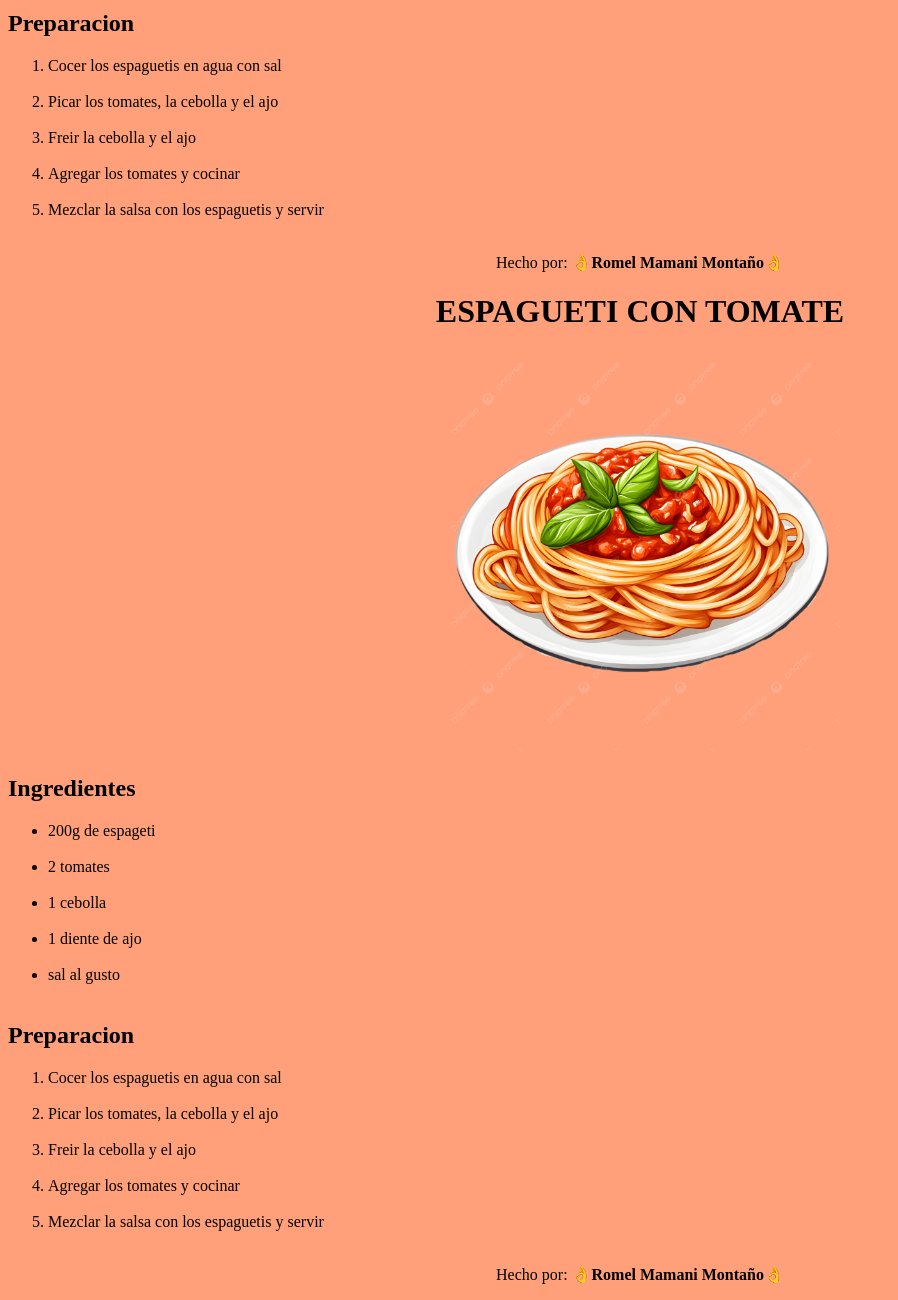
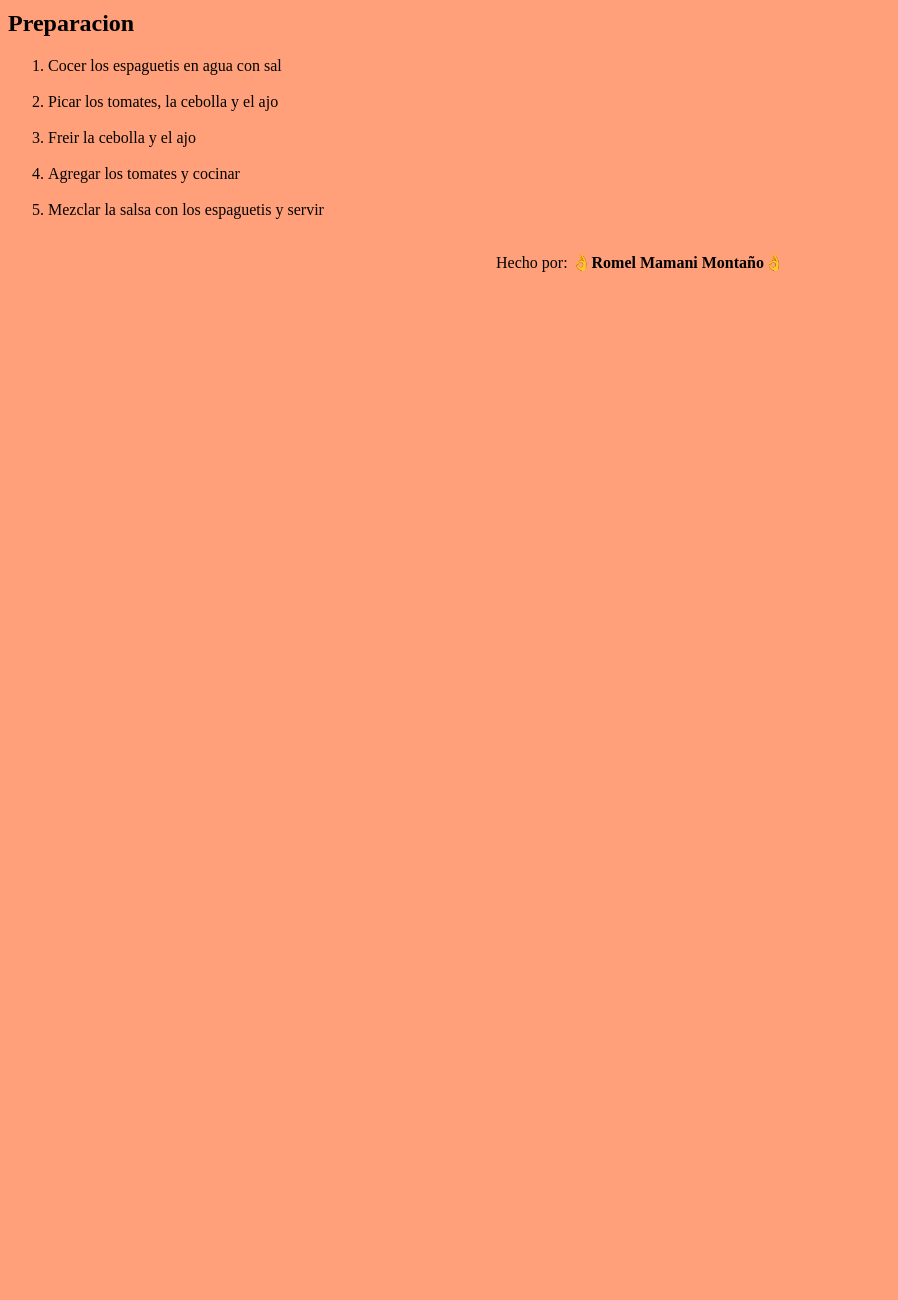
Before and after one commit to romelmamani/Receta, a plain HTML site: page index.html in a window 1280 px wide. Shown: the part 741-2041 px from the top of the page, without its empty margins (0-898 px from the left). After the commit the page ends 1029 px from the top, so only its background shows below. Drawn offline with Linux system fonts and the light colour scheme; files whose address does not match are found by name.

Commit message:
Update index.html

```diff
--- a/index.html
+++ b/index.html
@@ -32,38 +32,3 @@
 <p>Hecho por: <strong>👌Romel Mamani Montaño👌</strong> </p>
 </center>
 </body>
-</html><!DOCTYPE html>
-<html lang="en">
-<head>
-    <meta charset="UTF-8">
-    <meta name="viewport" content="width=device-width, initial-scale=1.0">
-    <title>Reseta de espageti</title>
-
-    <link rel="shortcut icon" href="c:\Users\pcUsuario\Downloads\espagueti con tomate.png" type="image/x-icon">
-</head>
-<body style="background-color: lightsalmon;">
-    <center>
-    <h1>ESPAGUETI CON TOMATE</h1>
-    <img src="c:\Users\pcUsuario\Downloads\espagueti con tomate.png" alt="" width="400<" height="400">
-    </center>
-<h2>Ingredientes</h2>
-<ul>
-    <li> 200g de espageti</li><br>
-    <li> 2 tomates</li><br>
-    <li> 1 cebolla</li><br>
-    <li> 1 diente de ajo</li><br>
-    <li> sal al gusto</li><br>
-</ul>
-<h2>Preparacion</h2>
-<ol>
-    <li> Cocer los espaguetis en agua con sal</li><br>
-   <li> Picar los tomates, la cebolla y el ajo</li><br>
-   <li> Freir la cebolla y el ajo</li><br>
-   <li> Agregar los tomates y cocinar</li><br>
-   <li> Mezclar la salsa con los espaguetis y servir</li><br>
-</ol>
-<center>
-<p>Hecho por: <strong>👌Romel Mamani Montaño👌</strong> </p>
-</center>
-</body>
-</html>
```
